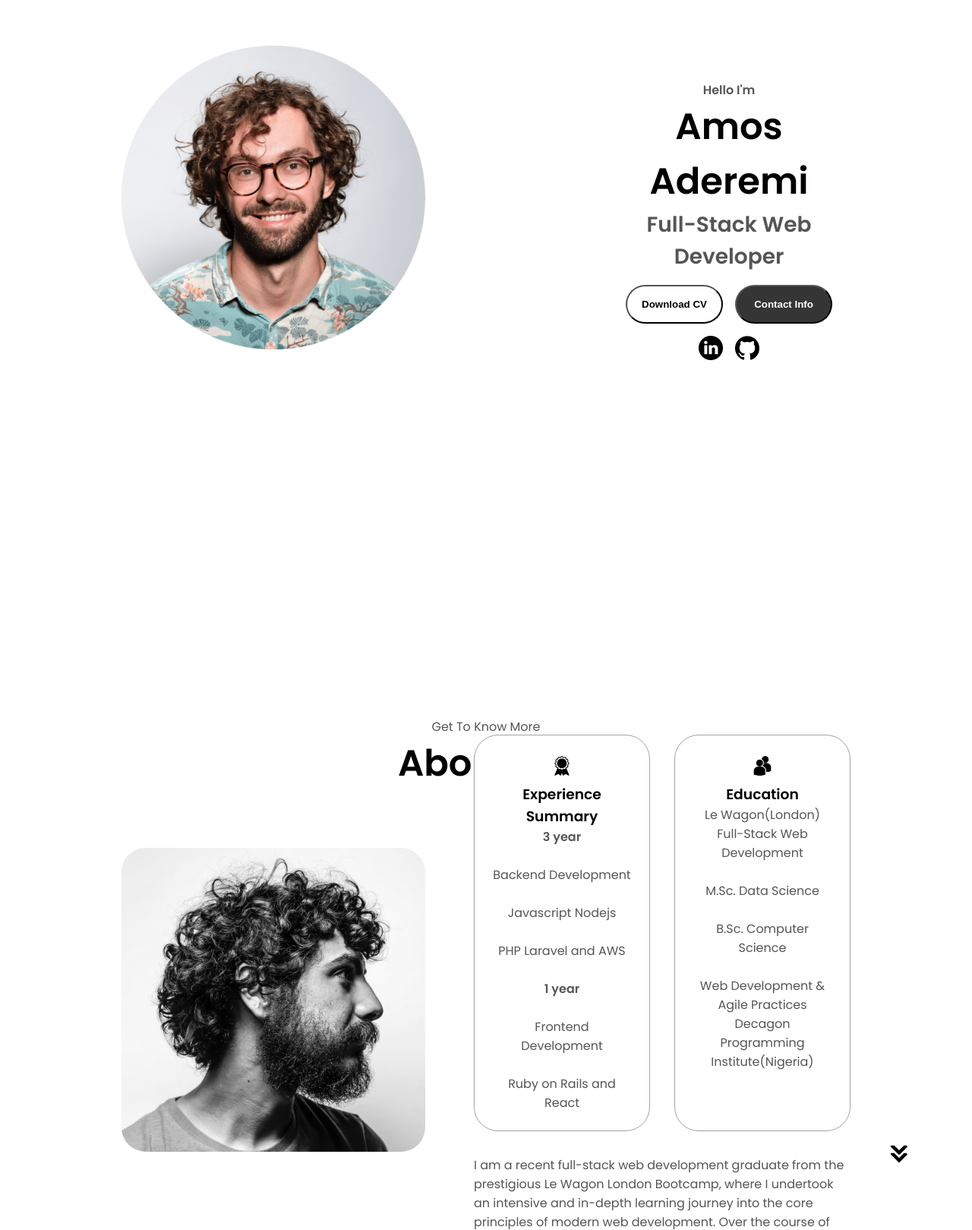
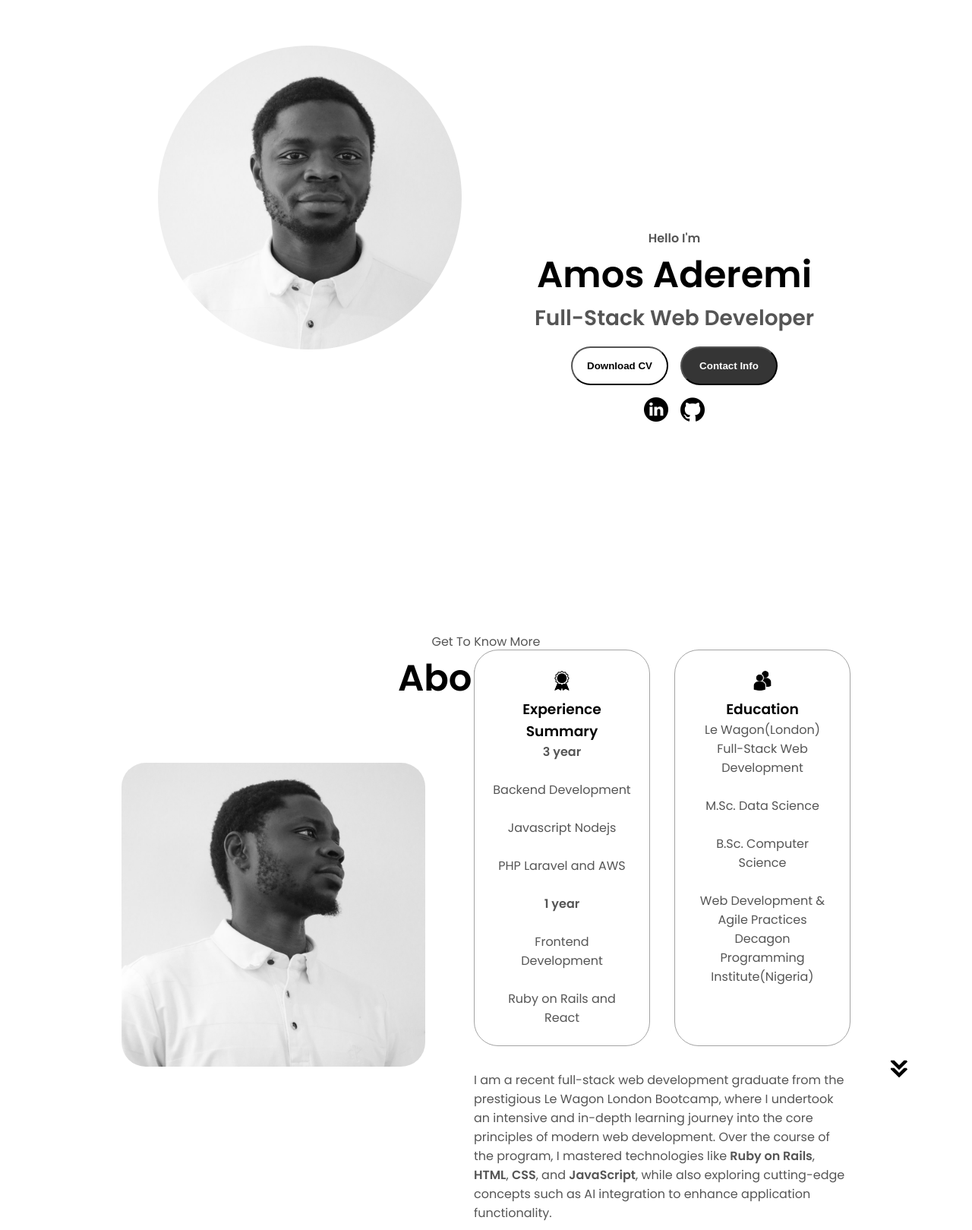
Before and after one commit to gabrieladeremi/portfolio-page, a plain HTML site: page index.html in a window 1280 px wide. Shown: the part 224-1843 px from the top of the page at 76% size. Drawn offline with Linux system fonts and the light colour scheme.

Commit message:
update to profile styling

```diff
--- a/index.html
+++ b/index.html
@@ -42,7 +42,7 @@
 
   <section id="profile">
     <div class="section-pic-container">
-      <img src="public/assets/profile-pic.png" alt="">
+      <img class="section-pic-container"src="public/assets/WhatsApp Image 2024-12-15 at 7.40.10 PM.jpeg" alt="profile picture">
     </div>
     <div class="section-text">
       <p class="section-text-p1">Hello I'm</p>
@@ -83,7 +83,7 @@
     <div class="section-container">
       <div class="section-pic-container">
         <img
-        src="public/assets/about-pic.png"
+        src="public/assets/WhatsApp Image 2024-12-15 at 7.38.23 PM.jpeg"
         alt="Profile picture"
         class="about-pic"
         />
@@ -246,7 +246,7 @@
           <h2 class="experience-sub-title project-title">Property Sphere</h2>
           <div class="btn-container">
             <button class="btn btn-color-2 project-btn" onclick="location.href='https://github.com/LeonBrimacombe/property-sphere'">Github</button>
-            <button class="btn btn-color-2 project-btn" onclick="location.href='https://github.com/gabrieladeremi'">Live Demo</button>
+            <button class="btn btn-color-2 project-btn" onclick="location.href='https://property-sphere-f0c399e44756.herokuapp.com/'">Live Demo</button>
           </div>
         </div>
         <div class="details-container color-container">
--- a/mediaqueries.css
+++ b/mediaqueries.css
@@ -6,6 +6,10 @@
   }
   .about-container {
     flex-wrap: wrap;
+  }
+
+  .section-text-p1 {
+    margin-top: 20rem;
   }
 }
 
--- a/style.css
+++ b/style.css
@@ -159,7 +159,7 @@ section {
   display: flex;
   justify-content: center;
   align-items: center;
-  gap: 15rem;
+  gap: 6rem;
   height: 90vh;
 }
 
@@ -172,7 +172,7 @@ section {
 }
 
 .section-text {
-  margin-top: -180px;
+  margin-top: 1rem;
   align-self: center;
   text-align: center;
 }
@@ -262,6 +262,10 @@ section {
 
 #about {
   position: relative;
+
+  .section-text-p1 {
+    margin-top: 8rem;
+  }
 }
 
 .about-containers {
@@ -317,11 +321,12 @@ section {
 
 #experience {
   position: relative;
+
+  .section-text-p1 {
+    margin-top: 20rem;
+  }
 }
 
-.section-text-p1 {
-  margin-top: 15rem;
-}
 
 .experience-sub-title {
   color: rgb(85, 85, 85);
@@ -361,6 +366,10 @@ article .icon {
 
 #projects {
   position: relative;
+
+  .section-text-p1 {
+    margin-top: 8rem;
+  }
 }
 
 .color-container {
```
Also changed, not shown: public/assets/WhatsApp Image 2024-12-15 at 7.38.23 PM.jpeg (added), public/assets/WhatsApp Image 2024-12-15 at 7.40.10 PM (1).jpeg (added), public/assets/WhatsApp Image 2024-12-15 at 7.40.10 PM.jpeg (added), public/assets/amos.png (deleted), public/assets/photo.jpg (deleted), 3 other files.
